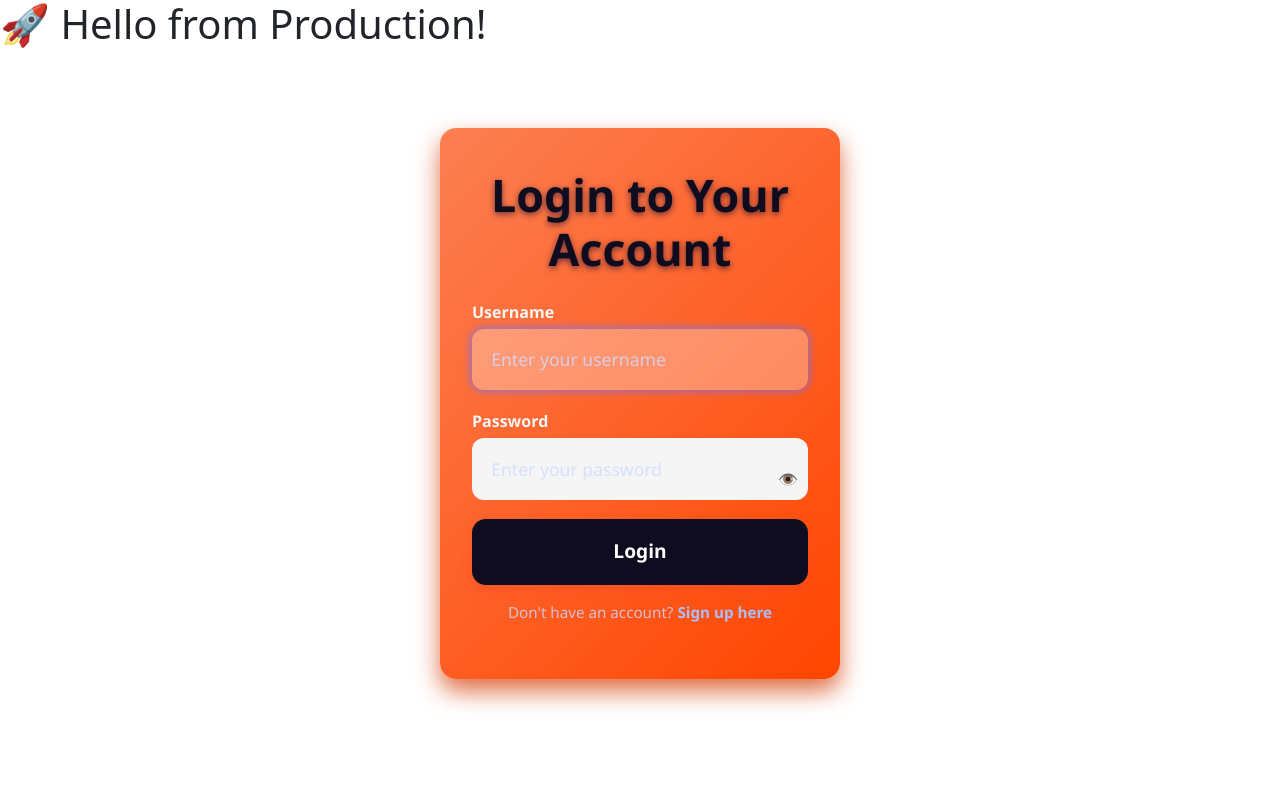
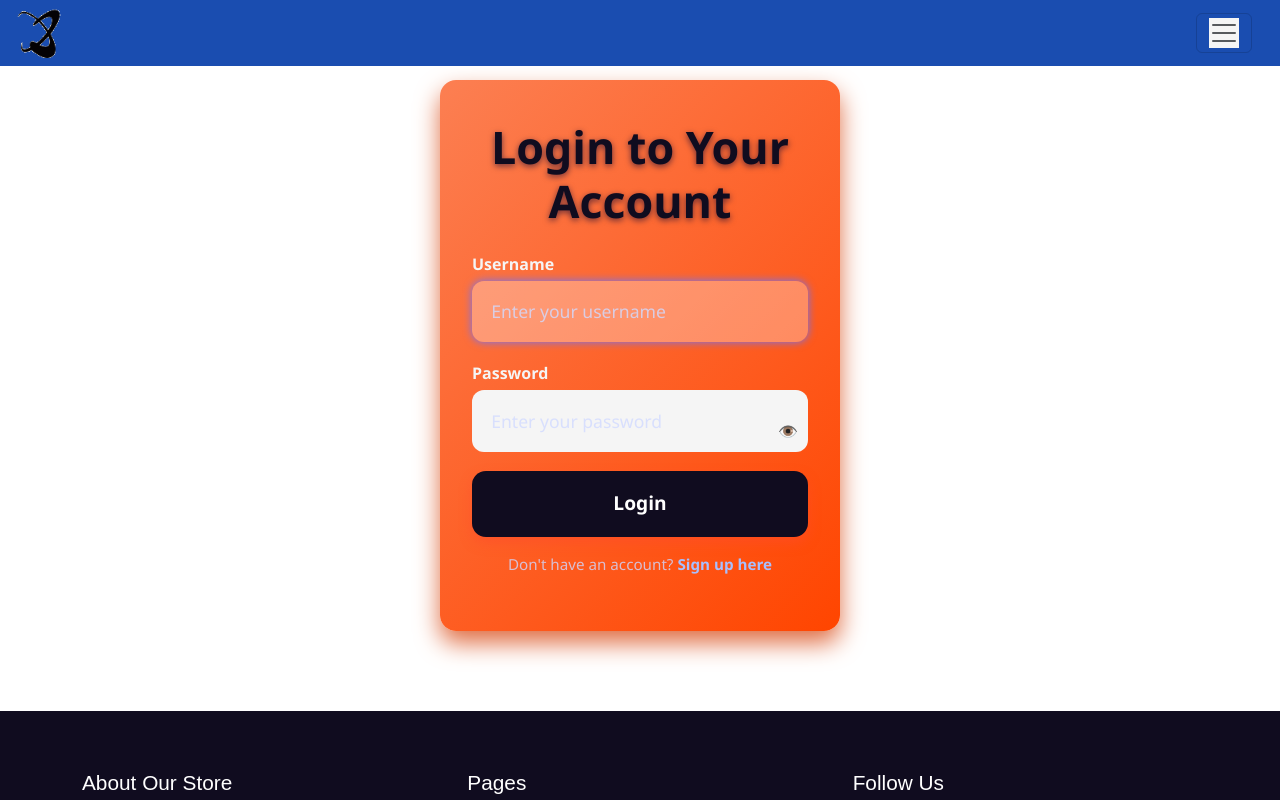
Before and after one commit to leebaba20/leye_flowershop_frontend, a React (Vite) app: page /login in a window 1280 px wide. Shown: the top 800 px of the page. Built offline with nearby package versions, Linux system fonts and the light colour scheme; no server answers; the HTML template or start-up script is replaced by a standard one.

Commit message:
navbar fixed

```diff
--- a/src/App.jsx
+++ b/src/App.jsx
@@ -38,14 +38,15 @@ import 'bootstrap/dist/js/bootstrap.bundle.min.js';
 function App() {
   return (
     <>
-      <h1>🚀 Hello from Production!</h1>
+
       <BrowserRouter>
         <UserProvider>
           <CartProvider>
+            {/* ✅ Show Navbar on all pages */}
+            <Navbar />
+
             <Routes>
               <Route path="/" element={<Home />} />
-              <Route path="/navbar" element={<Navbar />} />
-              <Route path="/footer" element={<Footer />} />
               <Route path="/about" element={<About />} />
               <Route path="/service" element={<Service />} />
               <Route path="/contact" element={<Contact />} />
@@ -90,11 +91,13 @@ function App() {
               {/* 404 Not Found */}
               <Route path="*" element={<Notfound />} />
             </Routes>
+
+            {/* ✅ Show Footer globally as well */}
+            <Footer />
           </CartProvider>
         </UserProvider>
       </BrowserRouter>
     </>
   );
 }
-
 export default App;
```
